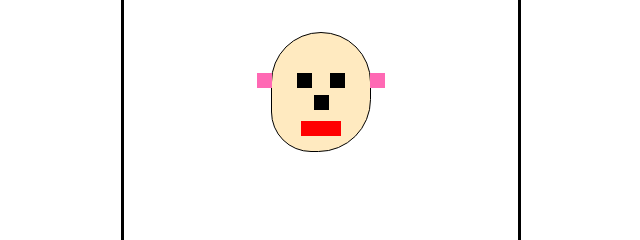
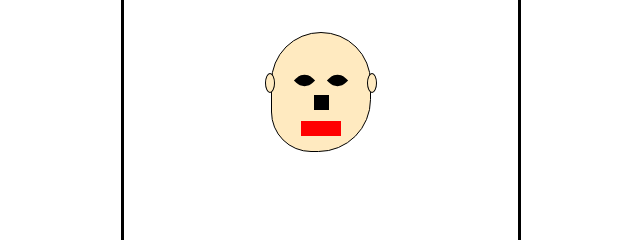
Before and after one commit to JonahFidel/css-me, a plain HTML site: page index.html in a window 1280 px wide. Shown: the part 179-419 px from the top of the page, 319-959 px from the left. Drawn offline with Linux system fonts and the light colour scheme.

Commit message:
round ears

```diff
--- a/index.html
+++ b/index.html
@@ -12,8 +12,8 @@
         <div class="head">
             <div class="eye"></div>
             <div class="eye"></div>
-            <div class="ear one"></div>
-            <div class="ear two"></div>
+            <div class="ear-one"></div>
+            <div class="ear-two"></div>
             <div class="nose"></div>
             <div class="mouth"></div>
         </div>
--- a/styles.css
+++ b/styles.css
@@ -31,20 +31,21 @@ body {
     justify-content: center;
 }
 
-.ear {
-    background: hotpink;
-    height: 15px;
-    width: 15px;
+.ear-one, .ear-two {
+    background: rgb(255, 234, 192);
+    height: 20px;
+    width: 10px;
     position: absolute;
     top: 40px;
+    border-radius: 50%;
+    border: 1px solid black;
 }
 
-.one {
-    left: -15px;
-    bottom: 100px;
+.ear-one {
+    left: -7px;
 }
-.two {
-    right: -15px;
+.ear-two {
+    right: -7px;
 }
 
 .eye {
@@ -53,6 +54,9 @@ body {
     width: 15px;
     position: absolute;
     top: 40px;
+    border-radius: 12px 0 12px 0;
+    transform: rotate(45deg)
+
 }
 .eye:first-of-type {
     left: 25px;
```
